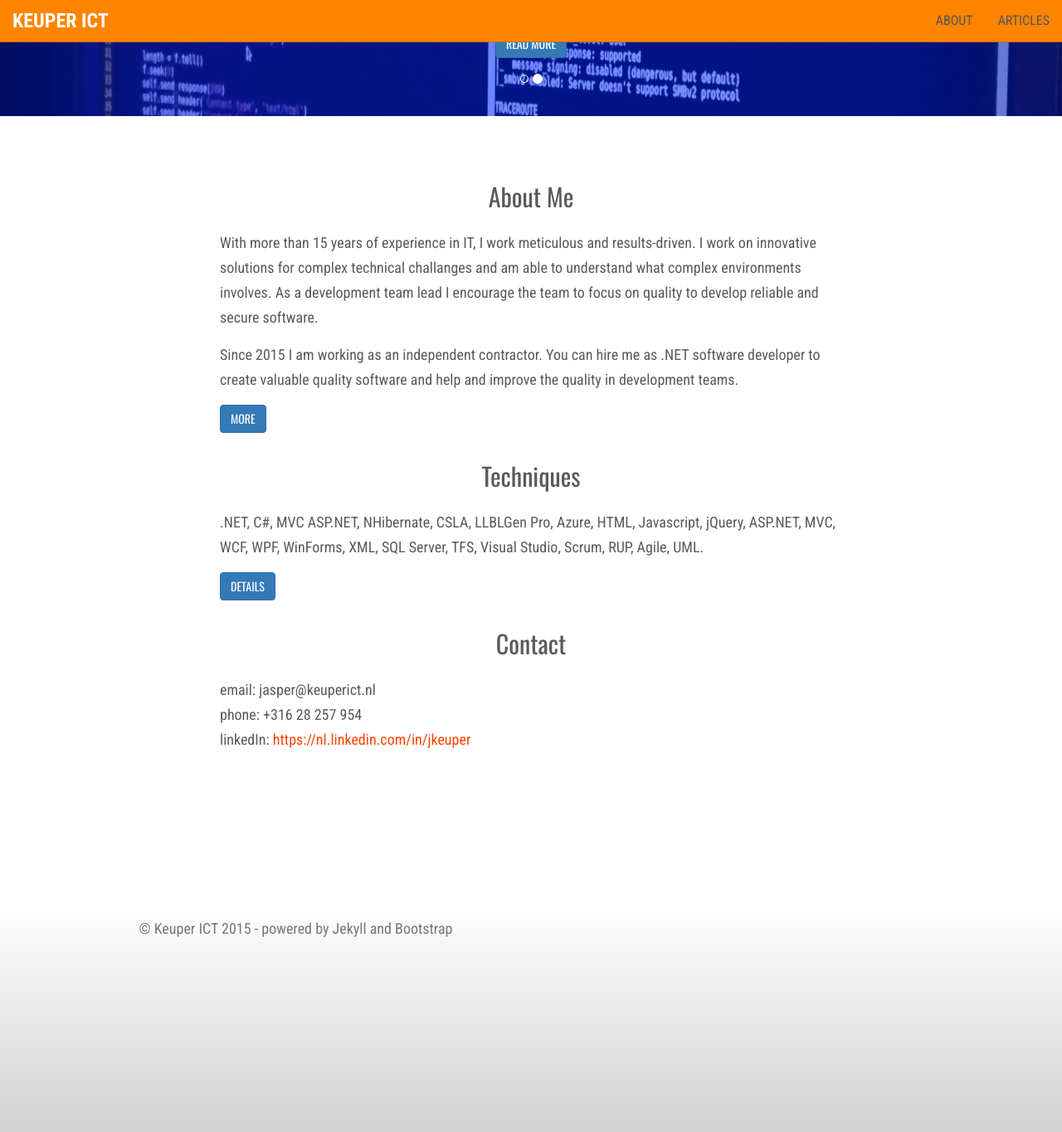
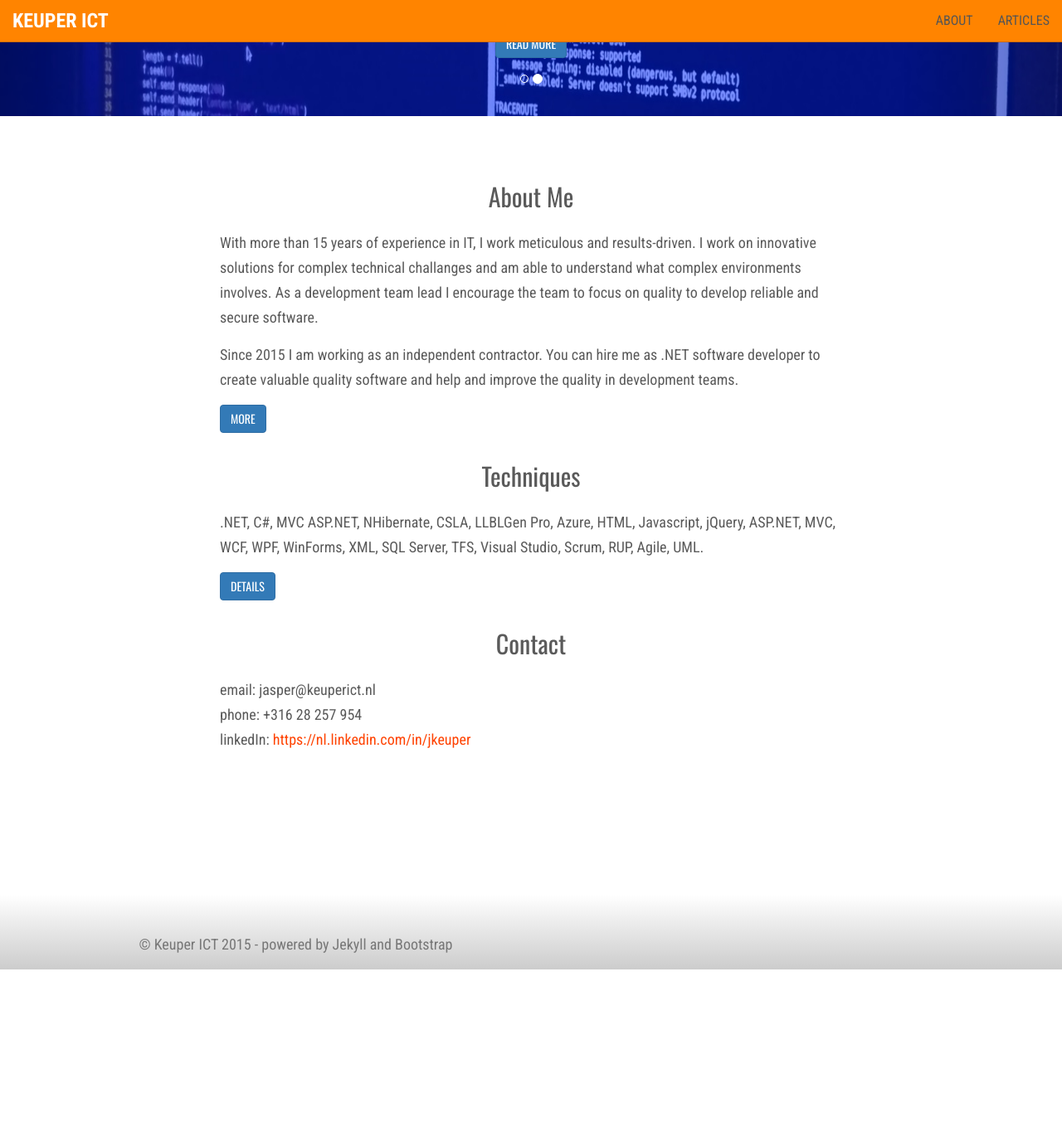
Before and after one commit to jkeuper/jkeuper.github.io, a Jekyll site: the page built from index.html, in a window 1280 px wide and 1400 px high, scrolled down 231 px. Shown: the top 1365 px of the window at 83% size. Built offline with Jekyll 4.4.1, drawn with Linux system fonts in a browser that asks for light colours; nearby versions of some CDN libraries; the list of posts is cut into pages by our own code.

Commit message:
Update for footer

```diff
--- a/_includes/footer.html
+++ b/_includes/footer.html
@@ -5,6 +5,7 @@
         <div class="container">
             <div class="row">
                 <div class="col-md-10 col-md-offset-1">
+                    <br />
                     <p class="text-muted">{{ site.data.global.footer_text }}</p>
                 </div>
             </div>
--- a/css/site.css
+++ b/css/site.css
@@ -15,14 +15,14 @@ body {
 .page-wrap {
   min-height: 100%;
   /* equal to footer height */
-  margin-bottom: -142px;
+  margin-bottom: -90px;
 }
 .page-wrap:after {
   content: "";
   display: block;
 }
 .site-footer, .page-wrap:after {
-  height: 310px;
+  height: 90px;
 }
 
 
```
